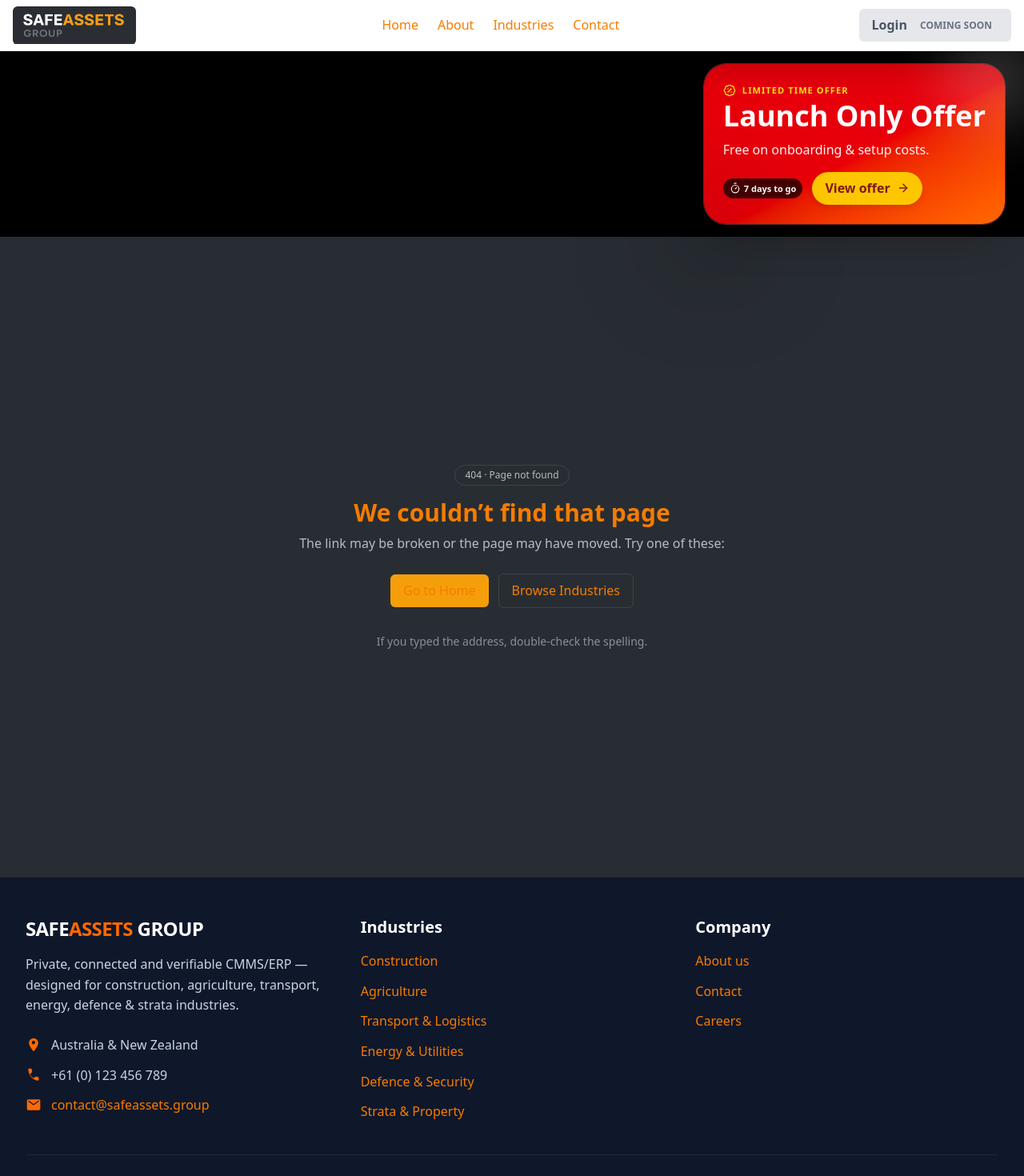
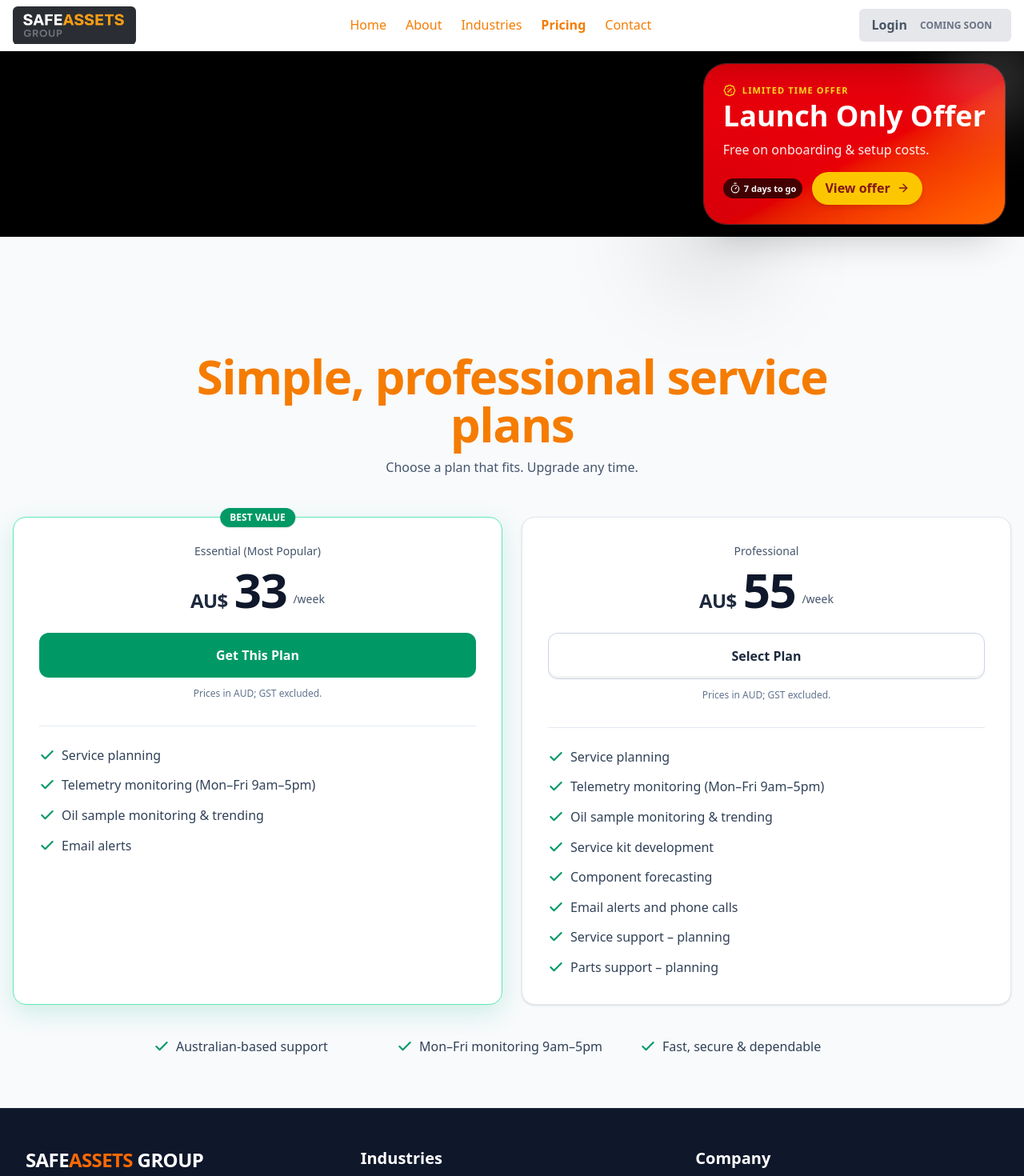
Before and after one commit to safeassetsgroup/safeassets-site, a Next.js app: page /pricing in a window 1280 px wide. Before the commit this address had no page. Shown: the top 1470 px of the page at 80% size. Built offline with nearby package versions, Linux system fonts and the light colour scheme.

Commit message:
Pricing page added.

```diff
--- /dev/null
+++ b/src/app/pricing/page.tsx
@@ -0,0 +1,144 @@
+// app/pricing/page.tsx
+import type { Metadata } from "next";
+import React from "react";
+
+export const metadata: Metadata = {
+  title: "Pricing | Safe Assets Group",
+  description: "Simple weekly service plans with professional monitoring and support.",
+};
+
+function Price({
+  amount,
+  unit = "/week",
+}: {
+  amount: string;
+  unit?: string;
+}) {
+  return (
+    <div className="flex items-end justify-center gap-2">
+      <span className="text-2xl font-semibold tracking-tight text-slate-800">
+        AU$
+      </span>
+      <span className="text-6xl font-extrabold leading-none tracking-tight text-slate-900">
+        {amount}
+      </span>
+      <span className="pb-2 text-sm text-slate-600">{unit}</span>
+    </div>
+  );
+}
+
+function Tick({ children }: { children: React.ReactNode }) {
+  return (
+    <div className="flex items-start gap-2 text-slate-700">
+      <svg
+        className="mt-0.5 h-5 w-5 flex-none text-emerald-600"
+        viewBox="0 0 24 24"
+        fill="none"
+        aria-hidden="true"
+      >
+        <path
+          d="M20 6L9 17l-5-5"
+          stroke="currentColor"
+          strokeWidth="2.5"
+          strokeLinecap="round"
+          strokeLinejoin="round"
+        />
+      </svg>
+      <span>{children}</span>
+    </div>
+  );
+}
+
+export default function Page() {
+  return (
+    <main className="bg-slate-50 pt-16 sm:pt-20">
+      {/* Match your TopNav container: max-w-7xl px-4 */}
+      <section className="mx-auto max-w-7xl px-4 py-12 sm:py-16">
+        {/* Title */}
+        <div className="mx-auto max-w-4xl text-center">
+          <h1 className="text-5xl font-extrabold tracking-tight text-slate-900 sm:text-6xl">
+            Simple, professional service plans
+          </h1>
+          <p className="mt-3 text-slate-600">
+            Choose a plan that fits. Upgrade any time.
+          </p>
+        </div>
+
+        {/* Cards Row (two boxes) */}
+        <div className="mt-12 grid gap-6 sm:grid-cols-2">
+          {/* Essential — highlighted */}
+          <div className="relative rounded-2xl border border-emerald-300 bg-white shadow-lg ring-1 ring-emerald-300 [box-shadow:0_10px_30px_rgba(16,185,129,0.18)]">
+            <div className="absolute -top-3 left-1/2 -translate-x-1/2 rounded-full bg-emerald-600 px-3 py-1 text-xs font-semibold text-white shadow">
+              BEST VALUE
+            </div>
+            <div className="p-8">
+              <div className="text-center">
+                <p className="text-sm font-medium text-slate-600">
+                  Essential (Most Popular)
+                </p>
+                <div className="mt-2">
+                  <Price amount="33" />
+                </div>
+
+                <div className="mt-6">
+                  <button className="w-full rounded-xl bg-emerald-600 px-5 py-4 text-base font-semibold text-white hover:bg-emerald-700">
+                    Get This Plan
+                  </button>
+                  <p className="mt-3 text-center text-xs text-slate-500">
+                    Prices in AUD; GST excluded.
+                  </p>
+                </div>
+              </div>
+
+              <div className="mt-8 border-t border-slate-200 pt-6 space-y-3">
+                <Tick>Service planning</Tick>
+                <Tick>Telemetry monitoring (Mon–Fri 9am–5pm)</Tick>
+                <Tick>Oil sample monitoring &amp; trending</Tick>
+                <Tick>Email alerts</Tick>
+              </div>
+            </div>
+          </div>
+
+          {/* Professional — neutral */}
+          <div className="rounded-2xl border border-slate-200 bg-white shadow-sm">
+            <div className="p-8">
+              <div className="text-center">
+                <p className="text-sm font-medium text-slate-600">Professional</p>
+                <div className="mt-2">
+                  <Price amount="55" />
+                </div>
+
+                <div className="mt-6">
+                  <button className="w-full rounded-xl border border-slate-300 bg-white px-5 py-4 text-base font-semibold text-slate-800 shadow-[inset_0_-3px_0_0_rgba(0,0,0,0.05)] hover:bg-slate-50">
+                    Select Plan
+                  </button>
+                  <p className="mt-3 text-center text-xs text-slate-500">
+                    Prices in AUD; GST excluded.
+                  </p>
+                </div>
+              </div>
+
+              <div className="mt-8 border-t border-slate-200 pt-6 space-y-3">
+                <Tick>Service planning</Tick>
+                <Tick>Telemetry monitoring (Mon–Fri 9am–5pm)</Tick>
+                <Tick>Oil sample monitoring &amp; trending</Tick>
+                <Tick>Service kit development</Tick>
+                <Tick>Component forecasting</Tick>
+                <Tick>Email alerts and phone calls</Tick>
+                <Tick>Service support – planning</Tick>
+                <Tick>Parts support – planning</Tick>
+              </div>
+            </div>
+          </div>
+        </div>
+
+        {/* Reassurance row */}
+        <div className="mx-auto mt-10 grid max-w-4xl grid-cols-1 gap-4 text-slate-700 sm:grid-cols-3">
+          <Tick>Australian-based support</Tick>
+          <Tick>Mon–Fri monitoring 9am–5pm</Tick>
+          <Tick>Fast, secure &amp; dependable</Tick>
+        </div>
+      </section>
+    </main>
+  );
+}
--- a/src/components/TopNav.tsx
+++ b/src/components/TopNav.tsx
@@ -3,26 +3,36 @@
 import React, { useState } from "react";
 import Link from "next/link";
 import Image from "next/image";
+import { usePathname } from "next/navigation";
 
 export default function TopNav() {
+  const pathname = usePathname();
   const [imgError, setImgError] = useState(false);
+
+  const linkClass = (href: string) =>
+    `transition ${
+      pathname === href
+        ? "text-gray-900 font-semibold"
+        : "text-gray-800 hover:text-gray-600"
+    }`;
 
   return (
     <nav
-      className="fixed top-0 left-0 right-0 z-[9999] bg-white border-b border-gray-200 shadow-2xl h-16 flex items-center"
+      className="fixed top-0 left-0 right-0 z-[9999] h-16 border-b border-gray-200 bg-white shadow-2xl"
       role="navigation"
       aria-label="Top Navigation"
     >
-      <div className="max-w-7xl mx-auto px-4 w-full flex items-center justify-between">
-        <Link href="/" className="flex items-center mr-6">
-          <div className="flex items-center h-10 md:h-12 overflow-hidden">
+      <div className="mx-auto flex h-full w-full max-w-7xl items-center justify-between px-4">
+        {/* Brand */}
+        <Link href="/" className="flex items-center mr-6" aria-label="SafeAssets Home">
+          <div className="flex h-10 items-center overflow-hidden md:h-12">
             {!imgError ? (
               <Image
                 src="/brand/logo.png"
                 alt="SafeAssets Group logo"
                 width={160}
                 height={40}
-                className="h-full w-auto object-contain rounded-md"
+                className="h-full w-auto rounded-md object-contain"
                 priority
                 onError={() => setImgError(true)}
               />
@@ -32,34 +42,28 @@ export default function TopNav() {
           </div>
         </Link>
 
-        <div className="flex items-center gap-6">
-          <Link href="/" className="text-gray-800 hover:text-gray-600 transition">
-            Home
-          </Link>
-          <Link href="/about" className="text-gray-800 hover:text-gray-600 transition">
-            About
-          </Link>
-          <Link href="/industries" className="text-gray-800 hover:text-gray-600 transition">
-            Industries
-          </Link>
-          <Link href="/contact" className="text-gray-800 hover:text-gray-600 transition">
-            Contact
-          </Link>
+        {/* Primary nav */}
+        <div className="hidden items-center gap-6 md:flex">
+          <Link href="/" className={linkClass("/")}>Home</Link>
+          <Link href="/about" className={linkClass("/about")}>About</Link>
+          <Link href="/industries" className={linkClass("/industries")}>Industries</Link>
+          <Link href="/pricing" className={linkClass("/pricing")}>Pricing</Link>
+          <Link href="/contact" className={linkClass("/contact")}>Contact</Link>
         </div>
 
-        {/* Right area: Login and SpecialOfferBadge */}
+        {/* Right side */}
         <div className="ml-4 flex items-center gap-3">
           <button
             type="button"
             aria-disabled="true"
             title="Coming soon"
-            className="inline-flex items-center px-4 py-2 rounded-md bg-gray-200 text-gray-600 font-semibold cursor-not-allowed"
+            className="inline-flex cursor-not-allowed items-center rounded-md bg-gray-200 px-4 py-2 font-semibold text-gray-600"
           >
             <span className="mr-2">Login</span>
-            <span className="text-xs uppercase bg-transparent px-2 py-0.5 rounded text-gray-500">Coming Soon</span>
+            <span className="rounded bg-transparent px-2 py-0.5 text-xs uppercase text-gray-500">
+              Coming Soon
+            </span>
           </button>
-
-          {/* SpecialOfferBadge if present */}
         </div>
       </div>
     </nav>
```
